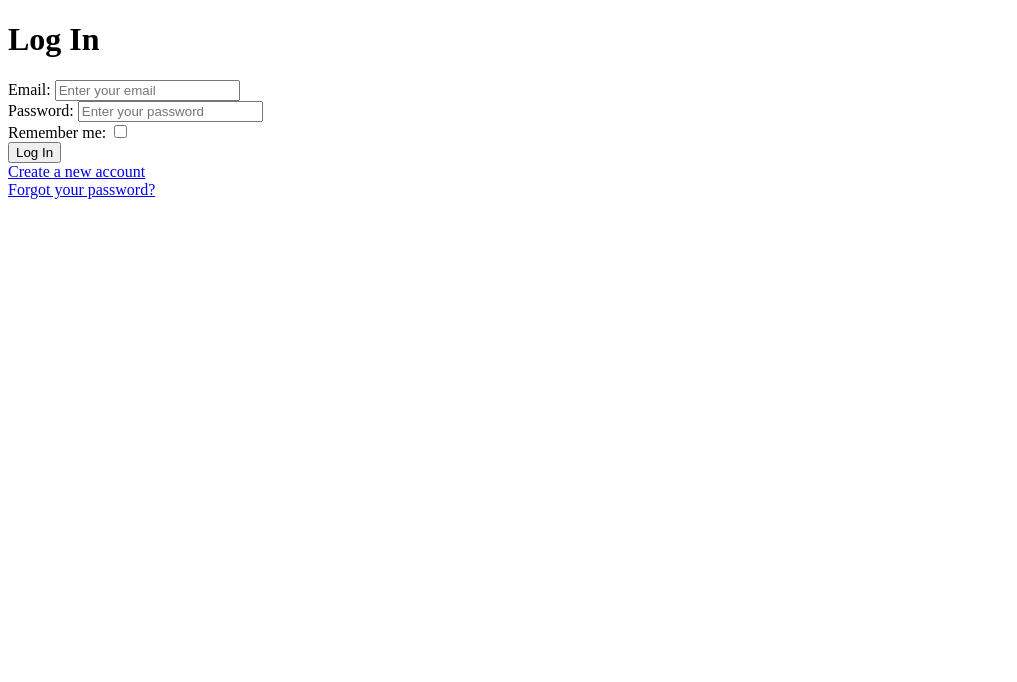
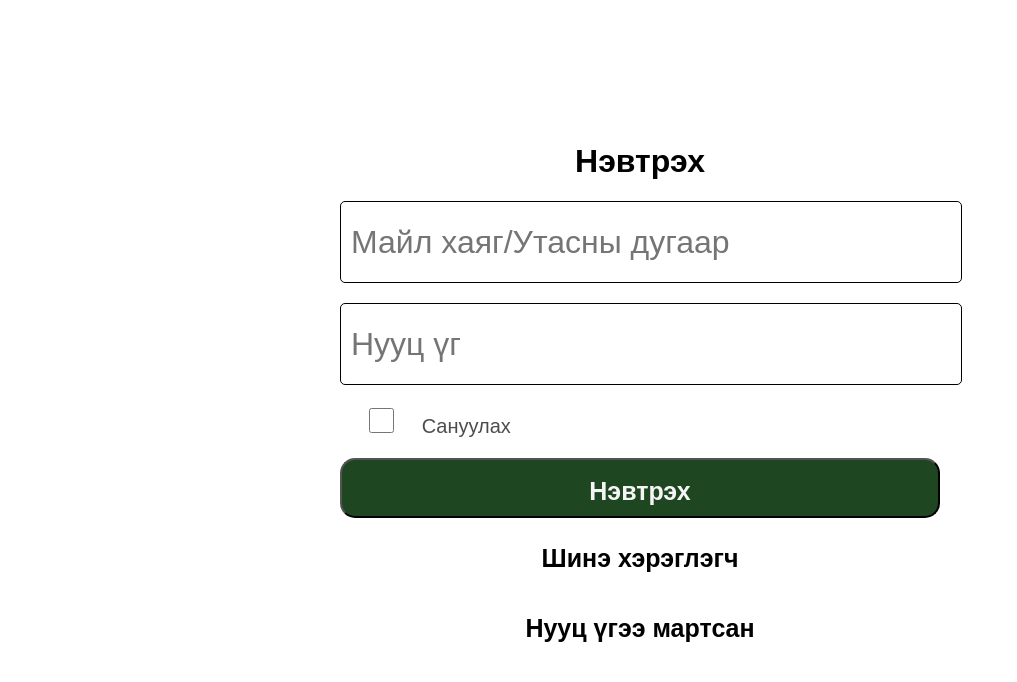
Before and after one commit to nemheee/1234, a website: page html/log-in.html in a window 1280 px wide. Shown: the whole page, without its empty margins (0-1017 px from the left). Drawn offline with Linux system fonts and the light colour scheme.

Commit message:
login hiiv

```diff
--- a/html/log-in.html
+++ b/html/log-in.html
@@ -1,29 +1,103 @@
 <!DOCTYPE html>
 <html lang="en">
 <head>
-    <meta charset="UTF-8">
-    <meta name="description" content="Free Web tutorials">
-    <meta name="keywords" content="HTML, CSS, JavaScript">
-    <meta name="author" content="John Doe">
-    <meta name="viewport" content="width=device-width, initial-scale=1.0">
-    <title>Log In</title>
+  <meta charset="UTF-8">
+  <meta name="viewport" content="width=device-width, initial-scale=1.0">
+  <title>Document</title>
+  <style>
+    body {
+      margin: 0;
+      padding: 0;
+      font-family: 'Mulish', sans-serif;
+      background: white;
+      display: flex;
+      justify-content: center;
+      align-items: center;
+      min-height: 100vh;
+    }
+
+    .container {
+      width: 100%;
+      max-width: 600px; /* Adjust the max width as needed */
+      position: relative;
+      background: white;
+      text-align: center;
+    }
+
+    .form-group {
+      margin: 20px 0;
+    }
+
+    .input-field {
+      width: 100%;
+      height: 60px;
+      border-radius: 5px;
+      border: 1px solid #000;
+      font-size: 2em;
+      padding: 10px;
+    }
+
+    .checkbox-label {
+      display: inline-block;
+      font-size: 20px;
+      font-weight: 200;
+      color: rgba(0, 0, 0, 0.70);
+      margin-left: 20px;
+    }
+
+    .checkbox-input {
+      width: 25px;
+      height: 25px;
+      background: #D9D9D9;
+      margin-left: -400px;
+    }
+
+    .button-container {
+      margin: 20px 0;
+    }
+
+    .login-button, a {
+      display: block;
+      width: 100%;
+      height: 60px;
+      border-radius: 15px;
+      font-size: 25px;
+      font-weight: 700;
+      color: #F5F5F5;
+      text-align: center;
+      line-height: 60px;
+      text-decoration: none;
+      margin: 10px 0;
+      background: #1E4620;
+    }
+
+    a {
+
+      background: none;
+      color: black;
+    }
+  </style>
 </head>
 <body>
-    <header><h1>Log In</h1></header>
-    <div>
-        <label for="inputEmail">Email:</label>
-        <input type="text" class="form-control" id="inputEmail" placeholder="Enter your email" aria-label="Email" aria-required="true"><br>
-
-        <label for="inputPassword">Password:</label>
-        <input type="password" class="form-control" id="inputPassword" placeholder="Enter your password" aria-label="Password" aria-required="true"><br>
-
-        <label for="rememberMe">Remember me:</label>
-        <input type="checkbox" id="rememberMe" aria-label="Remember me"><br>
-
-        <button type="submit">Log In</button><br>
-
-        <a href="./signup.html">Create a new account</a><br>
-        <a href="./password.html">Forgot your password?</a>
+  <div class="container">
+    <h1>Нэвтрэх</h1>
+    <div class="form-group">
+      <label for="inputEmail"></label>
+      <input type="text" class="input-field" id="inputEmail" placeholder="Майл хаяг/Утасны дугаар" aria-label="Email" aria-required="true">
     </div>
+    <div class="form-group">
+      <label for="inputPassword"></label>
+      <input type="password" class="input-field" id="inputPassword" placeholder="Нууц үг" aria-label="Password" aria-required="true">
+    </div>
+    <div class="form-group">
+      <input class="checkbox-input" type="checkbox" id="rememberMe" aria-label="Remember me">
+      <label class="checkbox-label" for="rememberMe">Сануулах</label>
+    </div>
+    <div class="button-container">
+      <button  class="login-button">Нэвтрэх</button>
+      <a  href="./signup.html">Шинэ хэрэглэгч</a>
+      <a href="./password.html">Нууц үгээ мартсан</a>
+    </div>
+  </div>
 </body>
 </html>
```
